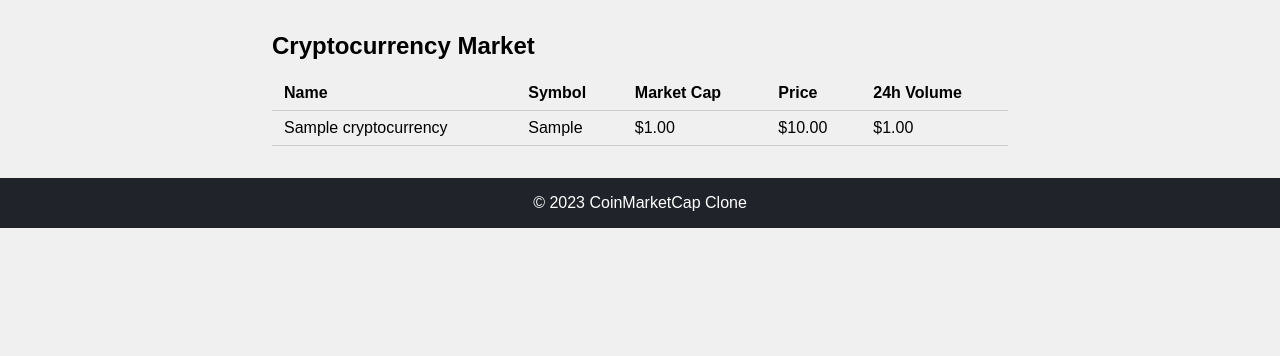
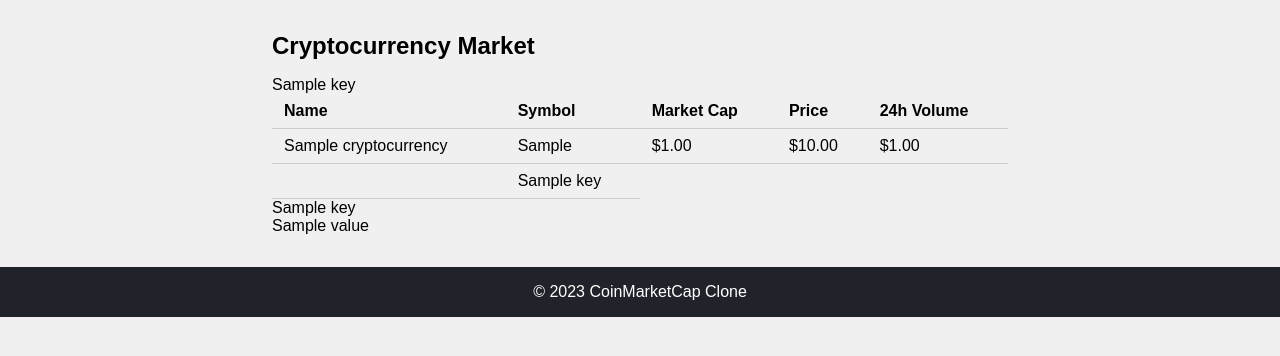
Before and after one commit to RH0IS/DIGIX, a Django app: template templates/coinmarketapp/crypto_list.html in a window 1280 px wide. Shown: the part 98-454 px from the top of the page. Run offline with Django 4.2, Linux system fonts and the light colour scheme; tables that the repository leaves empty hold one stand-in row (values such as "Sample post"); the template is opened without the code that fills it: values that come from a table or form of the project are taken from there, most other values are stand-ins (such as "Sample title", 1, 10 or a date in 2020).

Commit message:
Fahim | cryptorates | rendering cryptocurrency rates on landing page

```diff
--- a/templates/coinmarketapp/crypto_list.html
+++ b/templates/coinmarketapp/crypto_list.html
@@ -38,13 +38,39 @@
                 {% for cryptocurrency in cryptocurrencies %}
                 <tr>
                     <td>{{ cryptocurrency.name }}</td>
+                    {% for key,value in crypto_rates.items %}
+
+                        {{ key }}
+                    {% endfor %}
                     <td>{{ cryptocurrency.symbol }}</td>
                     <td>${{ cryptocurrency.market_cap }}</td>
                     <td>${{ cryptocurrency.price }}</td>
+
                     <td>${{ cryptocurrency.volume_24h }}</td>
                 </tr>
+                    <tr>
+                        <td></td>
+                        <td>{% for key,value in crypto_rates.items %}
+
+                        {{ key }}
+                    {% endfor %}</td>
+                    </tr>
                 {% endfor %}
+
             </table>
+            {% for key,value in crypto_rates.items %}
+            <div class="list-group-item list-group-item-{% if coin.percent_change_1h.0 == '-'%}danger{% else %}success{% endif %}">
+                <div class="row">
+                    <div class="col-md-3">
+                        {{key}}
+                    </div>
+                    <div class="col-md-3">
+                        {{value}}
+                    </div>
+
+                </div>
+            </div>
+            {% endfor %}
         </section>
     </main>
 
```
Also changed, not shown: coinmarketapp/views.py (+24 -1 lines).
